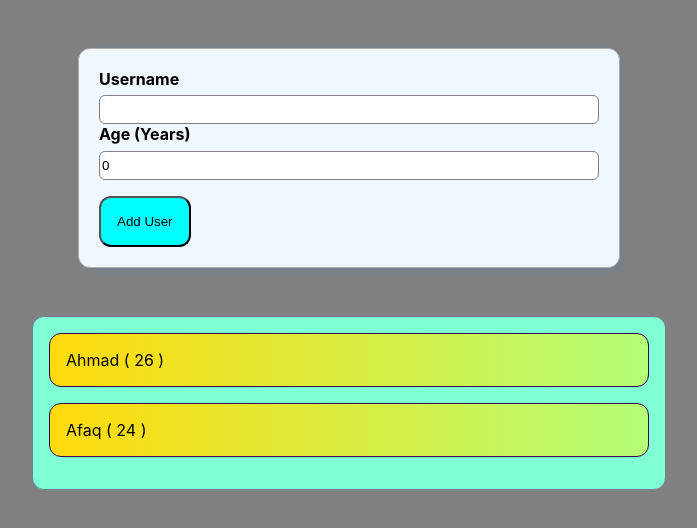
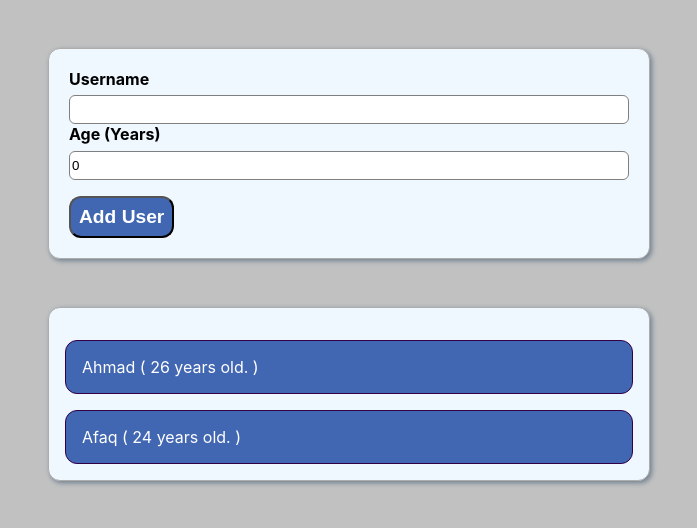
Before and after one commit to ahmadfareedtech/simple_addUser_reactApp, a React (Create React App) app: page / in a window 1280 px wide. Shown: the top 528 px of the page, without its empty margins (291-988 px from the left). Built offline with nearby package versions, Linux system fonts and the light colour scheme.

Commit message:
Code refactored: added card and css updated

```diff
--- a/src/components/UI/Buttons/Button.module.css
+++ b/src/components/UI/Buttons/Button.module.css
@@ -1,10 +1,13 @@
 .btn {
-  padding: 1rem;
-  background-color: aqua;
+  padding: 0.5rem;
+  color: white;
+  font-weight: bold;
+  font-size: larger;
+  background-color: #4267b2;
   border-radius: 12px;
   cursor: pointer;
 }
 
 .btn:hover {
-  background-color: rgb(0, 177, 118);
+  background-color: #224487;
 }
--- /dev/null
+++ b/src/components/UI/Card.js
@@ -0,0 +1,7 @@
+import styles from "./Card.module.css";
+
+const Card = (props) => {
+  return <div className={styles.card}>{props.children}</div>;
+};
+
+export default Card;
--- /dev/null
+++ b/src/components/UI/Card.module.css
@@ -0,0 +1,8 @@
+.card {
+  width: 600px;
+  margin: 3rem auto;
+  background-color: aliceblue;
+  box-shadow: 2px 2px 5px slategray;
+  border: 1px solid rgb(175, 172, 172);
+  border-radius: 12px;
+}
--- a/src/components/UserInput/UserInput.js
+++ b/src/components/UserInput/UserInput.js
@@ -2,6 +2,7 @@ import styles from "./UserInput.module.css";
 
 import { useState } from "react";
 import Button from "../UI/Buttons/Button";
+import Card from "../UI/Card";
 
 const UserInput = (props) => {
   const [username, setUsername] = useState("");
@@ -30,10 +31,15 @@ const UserInput = (props) => {
   };
 
   return (
+    <Card>
       <form onSubmit={submitUserHandler}>
         <div className={styles["form-controls"]}>
           <label>Username</label>
-        <input type="text" value={username} onChange={usernameChangeHandler} />
+          <input
+            type="text"
+            value={username}
+            onChange={usernameChangeHandler}
+          />
 
           <label>Age (Years)</label>
           <input
@@ -46,6 +52,7 @@ const UserInput = (props) => {
         </div>
         <Button />
       </form>
+    </Card>
   );
 };
 
--- a/src/components/UserInput/UserInput.module.css
+++ b/src/components/UserInput/UserInput.module.css
@@ -1,11 +1,5 @@
 form {
-  width: 500px;
-  margin: 3rem auto;
-  border: 1px solid rgb(175, 172, 172);
   padding: 20px;
-  border-radius: 12px;
-  box-shadow: 2px 2px 5px slategray;
-  background-color: aliceblue;
 }
 
 .form-controls {
--- a/src/components/Users/User.js
+++ b/src/components/Users/User.js
@@ -8,7 +8,7 @@ const User = (props) => {
   return (
     <li onClick={onClickHandler}>
       <div className={styles.user}>
-        {props.user.username} ( {props.user.age} )
+        {props.user.username} ( {props.user.age} years old. )
       </div>
     </li>
   );
--- a/src/components/Users/User.module.css
+++ b/src/components/Users/User.module.css
@@ -1,9 +1,6 @@
 .user {
-  background-image: linear-gradient(
-    to right,
-    rgb(255, 218, 11),
-    rgb(180, 255, 119)
-  );
+  background: #4267b2;
+  color: white;
   margin-bottom: 1rem;
   padding: 1rem;
   border-radius: 12px;
--- a/src/components/Users/UserList.js
+++ b/src/components/Users/UserList.js
@@ -1,13 +1,16 @@
+import Card from "../UI/Card";
 import User from "./User";
 import styles from "./UserList.module.css";
 
 const UserList = (props) => {
   return (
-    <ul className={styles["user-list"]}>
-      {props.users.map((user) => (
-        <User onDeleteUser={props.onDelete} key={user.id} user={user} />
-      ))}
-    </ul>
+    <Card>
+      <ul className={styles["user-list"]}>
+        {props.users.map((user) => (
+          <User onDeleteUser={props.onDelete} key={user.id} user={user} />
+        ))}
+      </ul>
+    </Card>
   );
 };
 
--- a/src/components/Users/UserList.module.css
+++ b/src/components/Users/UserList.module.css
@@ -1,9 +1,4 @@
 .user-list {
-  background-color: aquamarine;
   list-style: none;
-  margin: 2rem auto;
-  width: 600px;
-  padding: 1rem;
-  border: 1px solid slategray;
-  border-radius: 12px;
+  padding: 1rem 1rem 0 1rem;
 }
--- a/src/index.css
+++ b/src/index.css
@@ -5,7 +5,7 @@ body {
     sans-serif;
   -webkit-font-smoothing: antialiased;
   -moz-osx-font-smoothing: grayscale;
-  background-color: gray;
+  background-color: rgb(193, 193, 193);
 }
 
 code {
```
Lines whose indentation alone changed are shown as unchanged.
